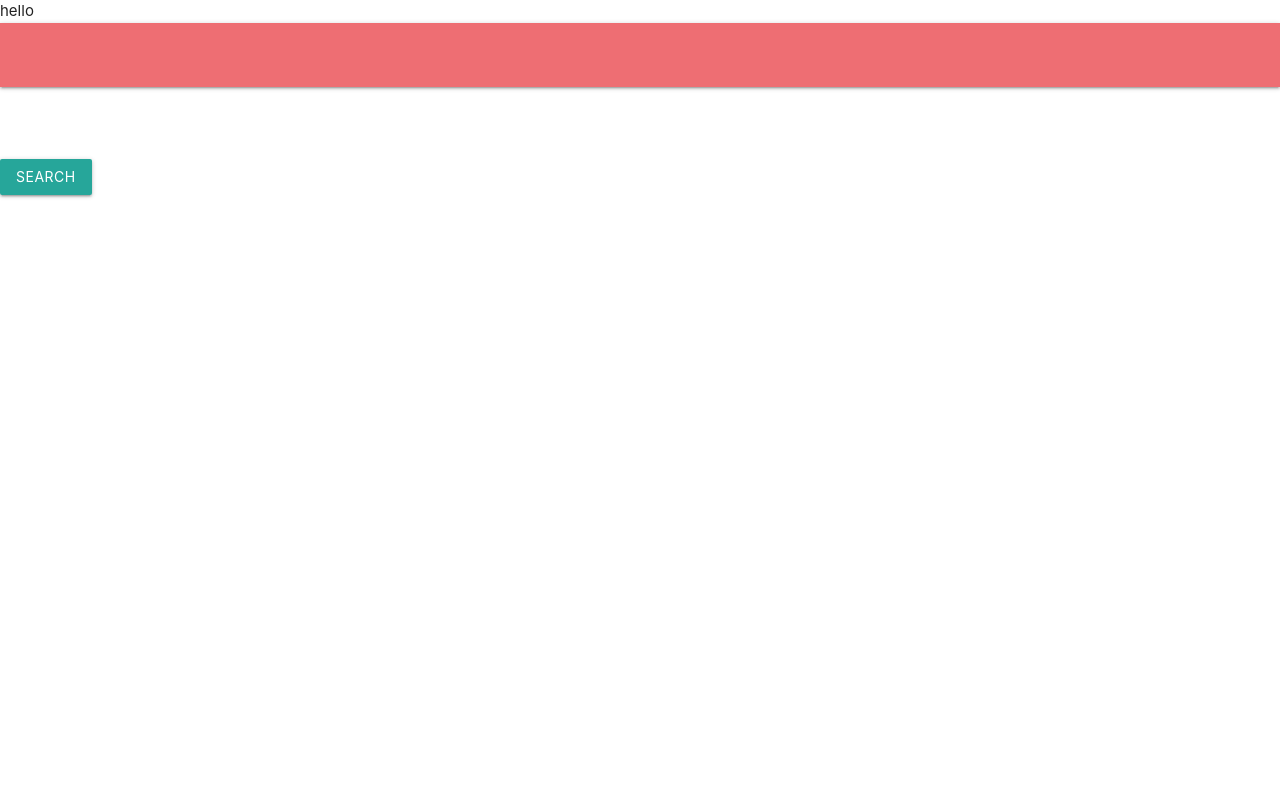
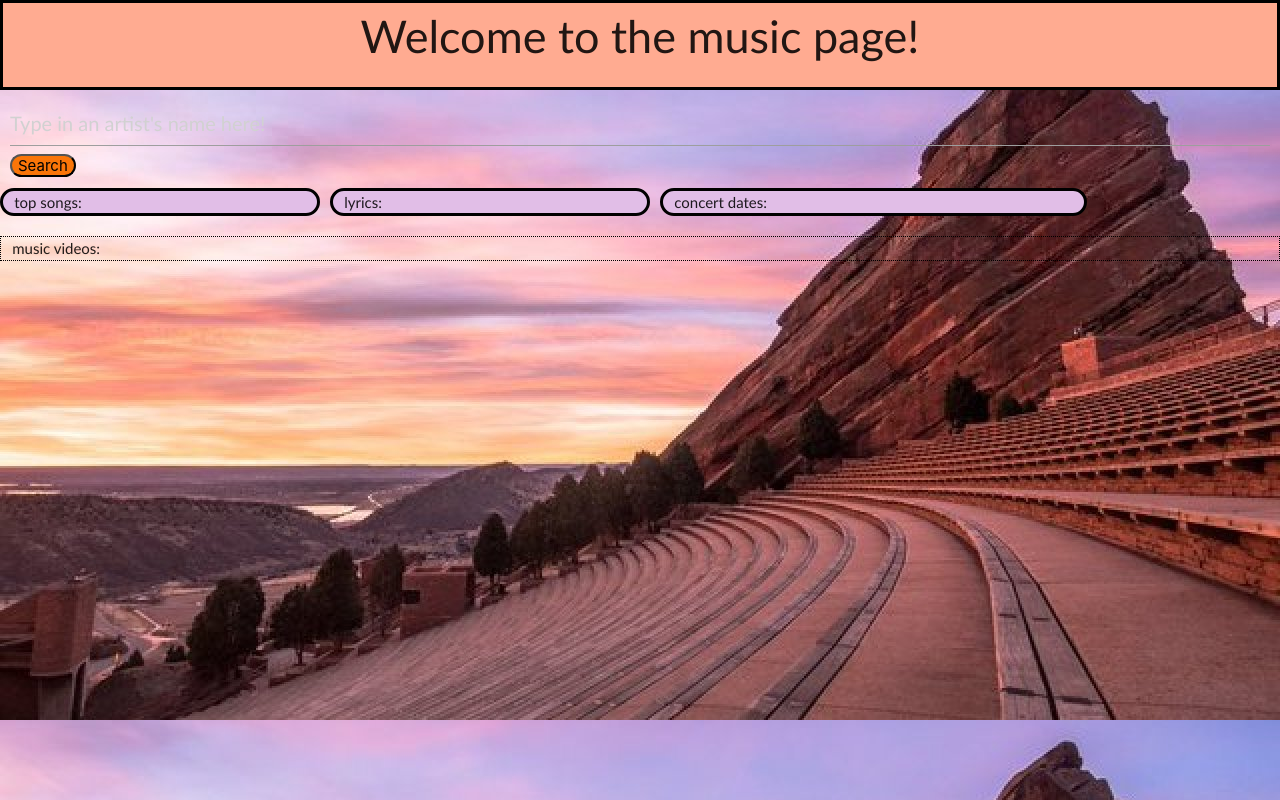
Before and after one commit to Domenicsw92/Have-You-Heard-Of, a plain HTML site: page index.html in a window 1280 px wide. Drawn offline with nearby package versions, Linux system fonts and the light colour scheme.

Commit message:
updates to html structure, css styling, and added an assets folder to contain static images

```diff
--- a/css/style.css
+++ b/css/style.css
@@ -0,0 +1,57 @@
+body {
+    background-image: url(/assets/red-rocks.jpg);
+    background-size: cover;
+}
+
+.title-bar {
+    text-align: center;
+    border: solid black 3px;
+    height: 90px;
+    width: 100%;
+    font-size: 45px;
+    font-family: 'Trebuchet MS', 'Lucida Sans Unicode', 'Lucida Grande', 'Lucida Sans', Arial, sans-serif;
+}
+
+.input-field {
+    margin: 10px;
+}
+
+#search {
+    font-size: 20px;
+    font-family: 'Trebuchet MS', 'Lucida Sans Unicode', 'Lucida Grande', 'Lucida Sans', Arial, sans-serif;
+}
+
+/* change font to black so it can be seen */
+.placeholder {
+    font: black;
+}
+
+#fetch-button {
+    background-color: rgb(250, 117, 8);
+    border-radius: 30px;
+}
+
+.top-songs {
+    border: solid black 3px;
+    border-radius: 30px;
+    margin-right: 10px;
+    font-family: 'Trebuchet MS', 'Lucida Sans Unicode', 'Lucida Grande', 'Lucida Sans', Arial, sans-serif;
+}
+
+.lyrics-section {
+    border: solid black 3px;
+    border-radius: 30px;
+    margin-right: 10px;
+    font-family: 'Trebuchet MS', 'Lucida Sans Unicode', 'Lucida Grande', 'Lucida Sans', Arial, sans-serif;
+}
+
+.concert-dates {
+    border: solid black 3px;
+    border-radius: 30px;
+    font-family: 'Trebuchet MS', 'Lucida Sans Unicode', 'Lucida Grande', 'Lucida Sans', Arial, sans-serif;
+}
+
+.video-section {
+    border: dotted black 1px;
+    font-family: 'Trebuchet MS', 'Lucida Sans Unicode', 'Lucida Grande', 'Lucida Sans', Arial, sans-serif;
+}
--- a/index.html
+++ b/index.html
@@ -7,43 +7,50 @@
     <meta name="viewport" content="width=device-width, initial-scale=1.0">
     <link rel="stylesheet" href="https://cdnjs.cloudflare.com/ajax/libs/materialize/1.0.0/css/materialize.min.css">
     <link rel="stylesheet" href="css/style.css">
-    <title>Document</title>
+    <title>Artist Info</title>
 </head>
 
 <body>
-    <header>hello</header>
-    <nav>
-        <div class="nav-wrapper">
-            <form>
-                <div class="input-field">
-                    <input id="search" type="search" required>
-                    <label class="label-icon" for="search"></label>><i class="material-icons"></i></label>
-                    <button class="btn btn-info btn-block" id="fetch-button">Search</button>
-                    <i class="material-icons">close</i>
-                </div>
-            </form>
+    <header class="col 12 ffab91 deep-orange lighten-3 title-bar">Welcome to the music page!</header>
+
+    <div class="input-field">
+        <input id="search" type="text" placeholder="Type in an artist's name here!">
+        <button id="fetch-button">Search</button>
+    </div>
+    </div>
+
+
+    <div class="row">
+        <div class="col s3  #e1bee7 purple lighten-4 top-songs css">top songs:
+            <div id="songs">
+
+            </div>
         </div>
-    </nav>
 
-    <div class="lyrics-section">
-        <div id= "lyrics">
+        <div class="col s3 #e1bee7 purple lighten-4 lyrics-section">lyrics:
+            <div id="lyrics">
 
+            </div>
+        </div>
+
+        <div class="col s4 #e1bee7 purple lighten-4 concert-dates">concert dates:
+            <div id="concert">
+
+            </div>
         </div>
     </div>
 
-    <div class="video-section">
-        <div id="video">
+    <!-- add scrolling left and right arrows -->
+    <footer>
+        <div class="row">
+            <div class="col s12 video-section">music videos:
+                <div id="video">
 
+                </div>
+            </div>
         </div>
-    </div>
+    </footer>
 
-    <div class="concert-dates">
-        <div id="concert">
-
-        </div>
-    </div>
-
-    <script src="https://cdnjs.cloudflare.com/ajax/libs/materialize/1.0.0/js/materialize.min.js"></script>
     <script src="js/script.js"></script>
 </body>
 
```
Also changed, not shown: assets/red-rocks.jpg (added).
